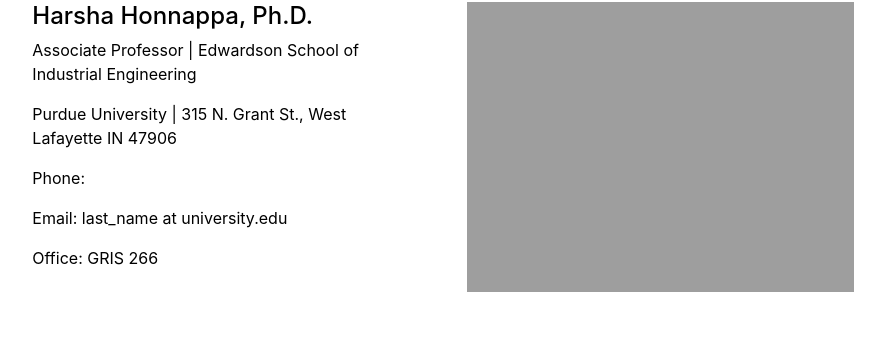
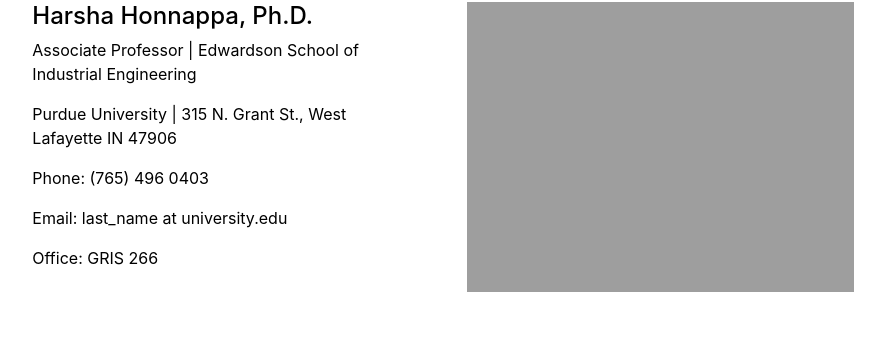
Before and after one commit to stochasticsystemslab/stochasticsystemslab.github.io, a Jekyll site: the page built from contact.md, in a window 1280 px wide. Shown: the part 270-631 px from the top of the page, without its empty margins (197-1082 px from the left). Built offline with Jekyll 4.4.1, drawn with Linux system fonts in a browser that asks for light colours.

Commit message:
Update settings.yml

```diff
--- a/_data/settings.yml
+++ b/_data/settings.yml
@@ -22,4 +22,4 @@ social:
 - {icon: 'linkedin', link: 'https://linkedin.com/in/lenpaul'}
 
 contacts:
-- {name: 'Harsha Honnappa, Ph.D.', title: 'Associate Professor', department: 'Edwardson School of Industrial Engineering', institution: 'Purdue University', institution_address: '315 N. Grant St., West Lafayette IN 47906', email: 'last_name at university.edu', office: 'GRIS 266', image: 'assets/img/contact.jpg'}
+- {name: 'Harsha Honnappa, Ph.D.', title: 'Associate Professor', department: 'Edwardson School of Industrial Engineering', institution: 'Purdue University', institution_address: '315 N. Grant St., West Lafayette IN 47906', phone: '(765) 496 0403', email: 'last_name at university.edu', office: 'GRIS 266', image: 'assets/img/contact.jpg'}
```
